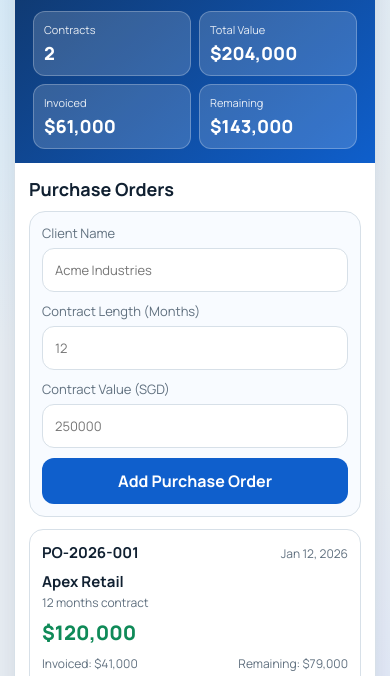
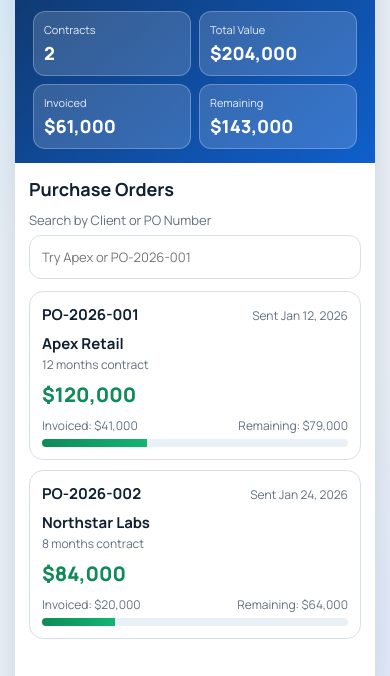
Before and after one commit to Rosh2403/ProjectX, a website built with Vite: page index.html in a window 390 px wide. Shown: the part 168-844 px from the top of the page. Built offline with nearby package versions, Linux system fonts and the light colour scheme.

Commit message:
Add Create PO tab, PO search, and sent-date tracking

```diff
--- a/index.html
+++ b/index.html
@@ -23,6 +23,15 @@
         <section class="panels">
           <section id="ordersPanel" class="panel active">
             <h2>Purchase Orders</h2>
+            <label class="field">
+              <span>Search by Client or PO Number</span>
+              <input id="orderSearchInput" type="search" placeholder="Try Apex or PO-2026-001" />
+            </label>
+            <div id="purchaseOrderList" class="list"></div>
+          </section>
+
+          <section id="createOrderPanel" class="panel">
+            <h2>Create Purchase Order</h2>
             <form id="purchaseOrderForm" class="form">
               <label class="field">
                 <span>Client Name</span>
@@ -44,9 +53,12 @@
                 <span>Contract Value (SGD)</span>
                 <input id="contractValueInput" type="number" required min="1" step="1" placeholder="250000" />
               </label>
+              <label class="field">
+                <span>Order Sent Date</span>
+                <input id="orderSentDateInput" type="date" required />
+              </label>
               <button type="submit" class="btn">Add Purchase Order</button>
             </form>
-            <div id="purchaseOrderList" class="list"></div>
           </section>
 
           <section id="invoicePanel" class="panel">
@@ -72,6 +84,7 @@
 
         <nav class="tabbar" aria-label="Primary Tabs">
           <button id="ordersTab" class="tab active" type="button">Purchase Orders</button>
+          <button id="createOrderTab" class="tab" type="button">Create PO</button>
           <button id="invoiceTab" class="tab" type="button">Invoices</button>
         </nav>
       </section>
--- a/src/main.ts
+++ b/src/main.ts
@@ -5,7 +5,7 @@ type PurchaseOrder = {
   clientName: string;
   contractLengthMonths: number;
   contractValue: number;
-  createdAt: string;
+  sentDate: string;
 };
 
 type InvoiceClaim = {
@@ -15,11 +15,11 @@ type InvoiceClaim = {
   claimDate: string;
 };
 
-type TabName = "orders" | "invoices";
+type TabName = "orders" | "createOrder" | "invoices";
 
 const purchaseOrders: PurchaseOrder[] = [
-  { id: "PO-2026-001", clientName: "Apex Retail", contractLengthMonths: 12, contractValue: 120000, createdAt: "2026-01-12" },
-  { id: "PO-2026-002", clientName: "Northstar Labs", contractLengthMonths: 8, contractValue: 84000, createdAt: "2026-01-24" },
+  { id: "PO-2026-001", clientName: "Apex Retail", contractLengthMonths: 12, contractValue: 120000, sentDate: "2026-01-12" },
+  { id: "PO-2026-002", clientName: "Northstar Labs", contractLengthMonths: 8, contractValue: 84000, sentDate: "2026-01-24" },
 ];
 
 const invoiceClaims: InvoiceClaim[] = [
@@ -35,6 +35,8 @@ const clientNameInput = document.getElementById("clientNameInput") as HTMLInputE
 const clientNameSuggestions = document.getElementById("clientNameSuggestions") as HTMLDataListElement;
 const contractLengthInput = document.getElementById("contractLengthInput") as HTMLInputElement;
 const contractValueInput = document.getElementById("contractValueInput") as HTMLInputElement;
+const orderSentDateInput = document.getElementById("orderSentDateInput") as HTMLInputElement;
+const orderSearchInput = document.getElementById("orderSearchInput") as HTMLInputElement;
 
 const invoicePurchaseOrderSelect = document.getElementById("invoicePurchaseOrderSelect") as HTMLSelectElement;
 const claimAmountInput = document.getElementById("claimAmountInput") as HTMLInputElement;
@@ -45,8 +47,10 @@ const invoiceList = document.getElementById("invoiceList") as HTMLDivElement;
 const metricRow = document.getElementById("metricRow") as HTMLDivElement;
 
 const ordersPanel = document.getElementById("ordersPanel") as HTMLElement;
+const createOrderPanel = document.getElementById("createOrderPanel") as HTMLElement;
 const invoicePanel = document.getElementById("invoicePanel") as HTMLElement;
 const ordersTab = document.getElementById("ordersTab") as HTMLButtonElement;
+const createOrderTab = document.getElementById("createOrderTab") as HTMLButtonElement;
 const invoiceTab = document.getElementById("invoiceTab") as HTMLButtonElement;
 
 const currency = new Intl.NumberFormat("en-SG", { style: "currency", currency: "SGD", maximumFractionDigits: 0 });
@@ -54,10 +58,14 @@ const fullDate = new Intl.DateTimeFormat("en-US", { year: "numeric", month: "sho
 
 function setActiveTab(tab: TabName): void {
   const ordersActive = tab === "orders";
+  const createActive = tab === "createOrder";
+  const invoiceActive = tab === "invoices";
   ordersTab.classList.toggle("active", ordersActive);
-  invoiceTab.classList.toggle("active", !ordersActive);
+  createOrderTab.classList.toggle("active", createActive);
+  invoiceTab.classList.toggle("active", invoiceActive);
   ordersPanel.classList.toggle("active", ordersActive);
-  invoicePanel.classList.toggle("active", !ordersActive);
+  createOrderPanel.classList.toggle("active", createActive);
+  invoicePanel.classList.toggle("active", invoiceActive);
 }
 
 function todayIso(): string {
@@ -117,13 +125,19 @@ function renderClientNameSuggestions(): void {
 }
 
 function renderPurchaseOrders(): void {
-  purchaseOrderList.innerHTML = purchaseOrders
+  const query = orderSearchInput.value.trim().toLowerCase();
+  const filteredOrders = purchaseOrders.filter((order) => {
+    if (!query) return true;
+    return order.clientName.toLowerCase().includes(query) || order.id.toLowerCase().includes(query);
+  });
+
+  purchaseOrderList.innerHTML = filteredOrders
     .map(
       (order) => `
       <article class="item-card">
         <div class="item-head">
           <h3>${order.id}</h3>
-          <span>${fullDate.format(new Date(order.createdAt))}</span>
+          <span>Sent ${fullDate.format(new Date(order.sentDate))}</span>
         </div>
         <p class="client">${order.clientName}</p>
         <p class="meta">${order.contractLengthMonths} months contract</p>
@@ -142,8 +156,8 @@ function renderPurchaseOrders(): void {
     )
     .join("");
 
-  if (!purchaseOrders.length) {
-    purchaseOrderList.innerHTML = `<p class="empty">No purchase orders yet.</p>`;
+  if (!filteredOrders.length) {
+    purchaseOrderList.innerHTML = `<p class="empty">${purchaseOrders.length ? "No orders match your search." : "No purchase orders yet."}</p>`;
   }
 }
 
@@ -189,8 +203,9 @@ function onPurchaseOrderSubmit(event: SubmitEvent): void {
   const clientName = clientNameInput.value.trim();
   const contractLengthMonths = Number(contractLengthInput.value);
   const contractValue = Number(contractValueInput.value);
+  const sentDate = orderSentDateInput.value;
 
-  if (!clientName || contractLengthMonths <= 0 || contractValue <= 0) {
+  if (!clientName || contractLengthMonths <= 0 || contractValue <= 0 || !sentDate) {
     return;
   }
 
@@ -199,11 +214,13 @@ function onPurchaseOrderSubmit(event: SubmitEvent): void {
     clientName,
     contractLengthMonths,
     contractValue,
-    createdAt: todayIso(),
+    sentDate,
   });
 
   purchaseOrderForm.reset();
+  orderSentDateInput.value = todayIso();
   refreshScreen();
+  setActiveTab("orders");
 }
 
 function onInvoiceSubmit(event: SubmitEvent): void {
@@ -231,9 +248,12 @@ function onInvoiceSubmit(event: SubmitEvent): void {
 
 function init(): void {
   claimDateInput.value = todayIso();
+  orderSentDateInput.value = todayIso();
   purchaseOrderForm.addEventListener("submit", onPurchaseOrderSubmit);
   invoiceForm.addEventListener("submit", onInvoiceSubmit);
+  orderSearchInput.addEventListener("input", renderPurchaseOrders);
   ordersTab.addEventListener("click", () => setActiveTab("orders"));
+  createOrderTab.addEventListener("click", () => setActiveTab("createOrder"));
   invoiceTab.addEventListener("click", () => setActiveTab("invoices"));
   refreshScreen();
   setActiveTab("orders");
--- a/src/styles.css
+++ b/src/styles.css
@@ -270,7 +270,7 @@ input:focus {
   position: sticky;
   bottom: 0;
   display: grid;
-  grid-template-columns: 1fr 1fr;
+  grid-template-columns: repeat(3, minmax(0, 1fr));
   gap: 8px;
   border-top: 1px solid var(--line);
   background: #fff;
```
